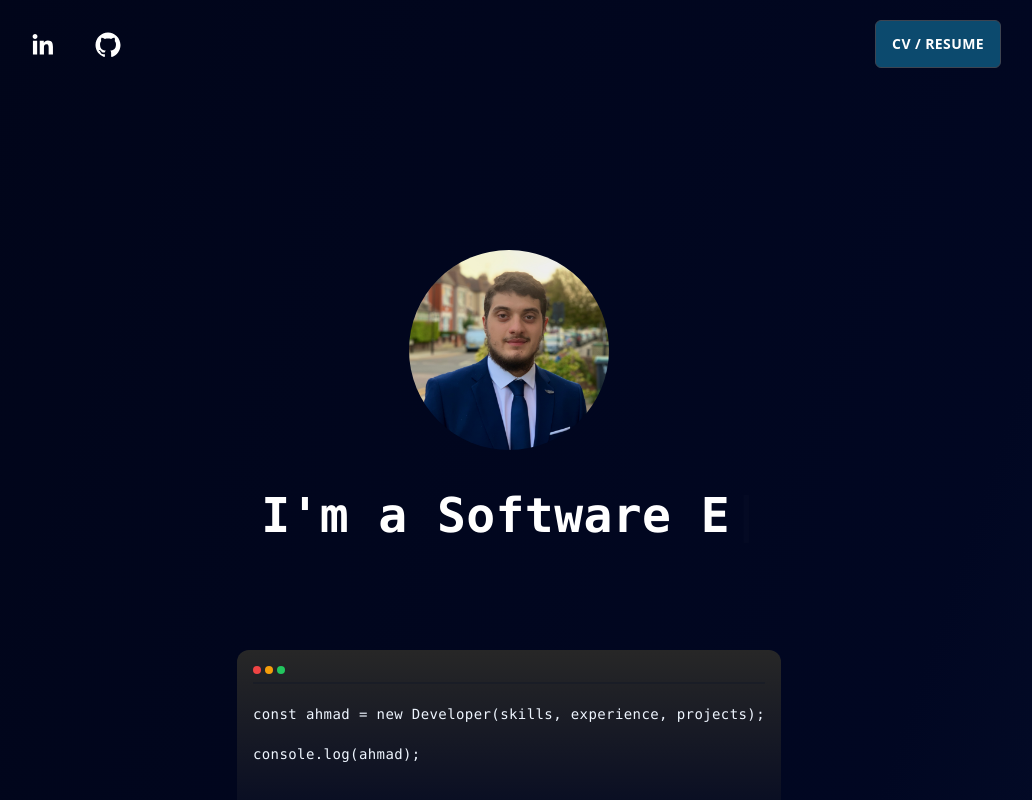
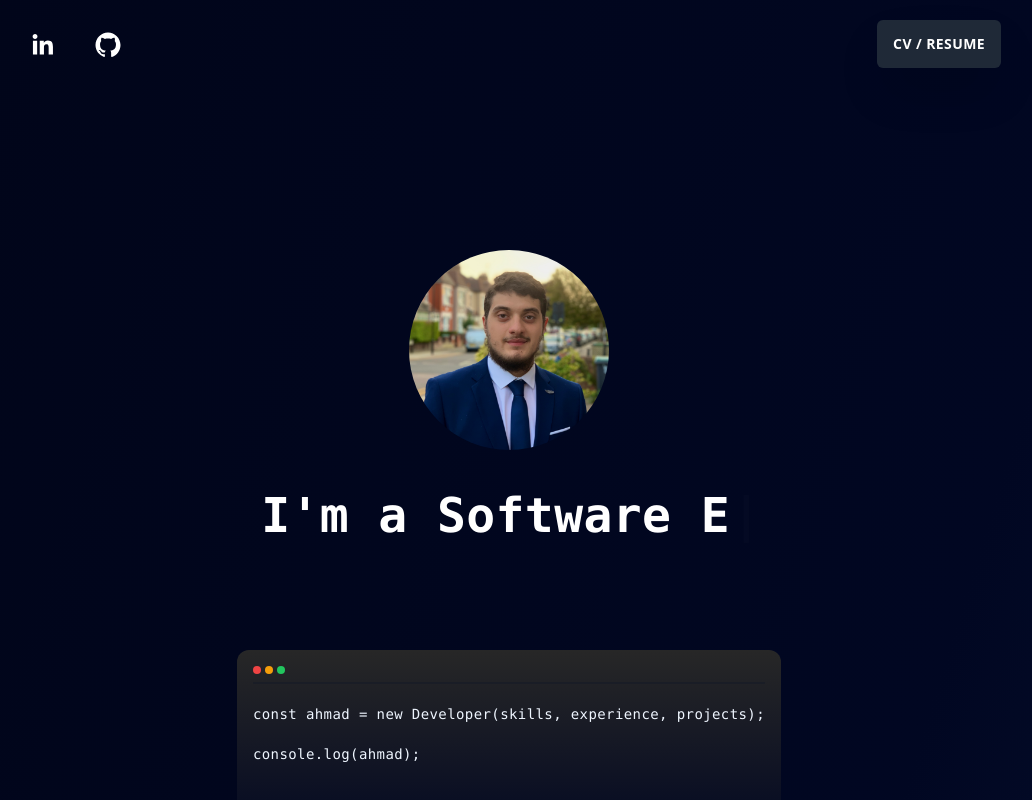
Before and after one commit to ahmadalghali/portfolio, a Next.js app: page / in a window 1280 px wide. Shown: the whole page, without its empty margins (131-1163 px from the left). Built offline with nearby package versions, Linux system fonts and the light colour scheme.

Commit message:
fixes and  tweaks

```diff
--- a/components/ExperienceJob.tsx
+++ b/components/ExperienceJob.tsx
@@ -14,7 +14,7 @@ function ExperienceJob({ job }: Props) {
   const technologies = job.technologies.map((tech) => tech + "").toString();
   return (
     <div
-      className='tracking-normal rounded-2xl py-6 px-8 shadow-2xl  bg-gradient-to-r  from-[#030c37] via-[#19234c] to-[#1a2344] cursor-pointer'
+      className='tracking-normal rounded-2xl py-6 px-8 shadow-2xl bg-darkBlue cursor-pointer'
       onClick={() => openInNewTab(job.companyUrl)}
     >
       {/* <div className='flex justify-between items-center '>
--- a/components/Header.tsx
+++ b/components/Header.tsx
@@ -16,7 +16,7 @@ function Header({}: Props) {
           <SocialIcon target='_blank' url='https://www.github.com/ahmadalghali' bgColor='transparent' fgColor='white' />
         </div>
 
-        <a href='/ahmad-alghali-cv.pdf' download className='rounded-md btn bg-sky-900  '>
+        <a href='/ahmad-alghali-cv.pdf' download className='rounded-md btn bg-gray-800 border-none  shadow-2xl '>
           CV / Resume
         </a>
 
--- a/components/Project.tsx
+++ b/components/Project.tsx
@@ -8,9 +8,7 @@ type Props = {
 
 function Project({ project }: Props) {
   return (
-    <div
-      className={`rounded-xl py-3  px-5 shadow-2xl bg-gradient-to-r  from-[#030c37] via-[#19234c] to-[#1a2344] cursor-pointer`}
-    >
+    <div className={`flex flex-col rounded-xl py-3  px-5 shadow-2xl bg-darkBlue cursor-pointer`}>
       <div className='flex justify-between items-center'>
         <p className={`text-2xl font-bold `}>{project.title}</p>
         <SocialIcon url={project.githubRepoUrl} target='_blank' bgColor='transparent' fgColor='white' />
@@ -19,7 +17,7 @@ function Project({ project }: Props) {
         {project.githubRepoUrl}
       </a>
 
-      <div className='rounded-2xl mt-10 mb-4'>
+      <div className='rounded-2xl mt-10 mb-4 self-center'>
         <Image src={project.image} width='300' height='300' className='rounded-xl' />
       </div>
       <p>{project.description}</p>
--- a/pages/index.tsx
+++ b/pages/index.tsx
@@ -8,7 +8,7 @@ import Skills from "../components/Skills";
 
 const Home: NextPage = () => {
   return (
-    <div className='bg-gradient-to-br from-[#010519] via-[#010722] to-[#0f1e3f] text-blue-50 tracking-wide'>
+    <div className='pb-96 bg-gradient-to-br from-[#010519] via-[#010722] to-[#0f1e3f] text-blue-50 tracking-wide'>
       <Head>
         <title>Ahmad Alghali Portfolio</title>
         {/* <meta name='description' content='Generated by create next app' />
```
